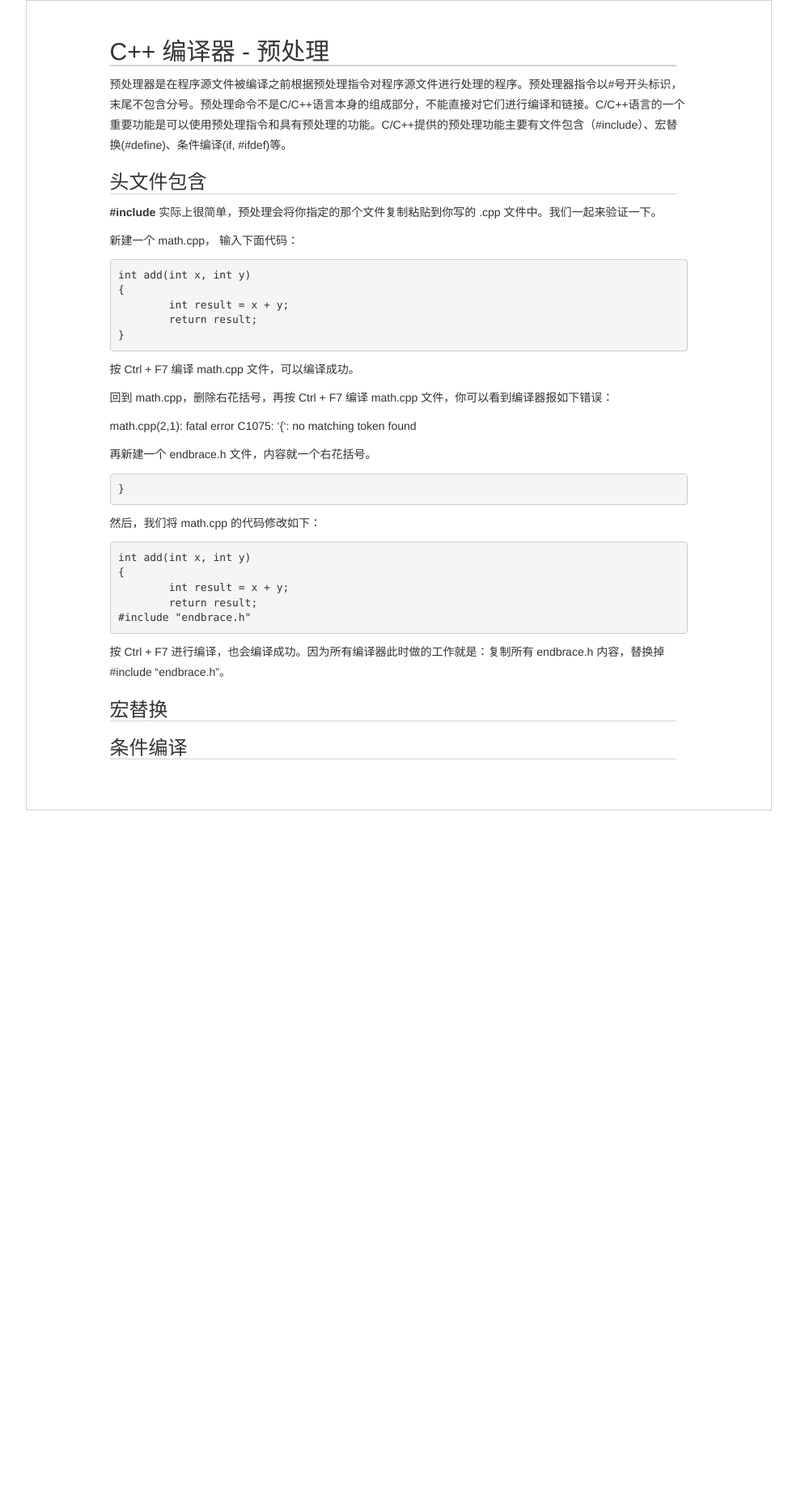
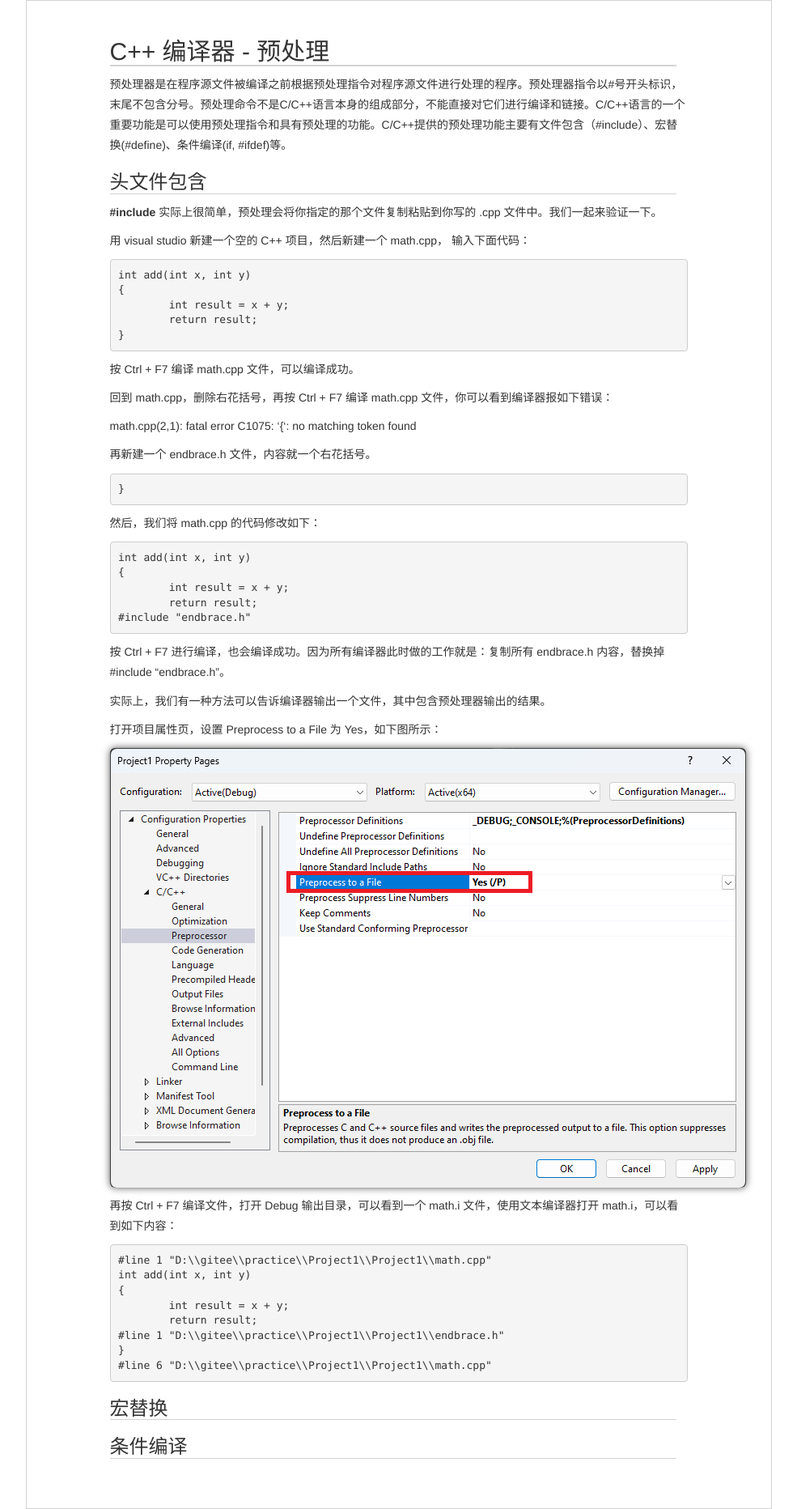
Before and after one commit to luli100/luli100.github.io, a Jekyll site: the page built from _posts/2023-10-01-cplusplus-Preprocessor.md, in a window 1280 px wide. Shown: the whole page at 81% size, without its empty margins (147-1132 px from the left). Built offline with Jekyll 4.4.1, drawn with Linux system fonts in a browser that asks for light colours; before the commit the page ends 1001 px from its top, so only the background shows below that.

Commit message:
预处理器，头文件包含

````diff
--- a/_posts/2023-10-01-cplusplus-Preprocessor.md
+++ b/_posts/2023-10-01-cplusplus-Preprocessor.md
@@ -10,7 +10,7 @@ enable: true
 
 **#include** 实际上很简单，预处理会将你指定的那个文件复制粘贴到你写的 .cpp 文件中。我们一起来验证一下。
 
-新建一个 math.cpp， 输入下面代码：
+用 visual studio 新建一个空的 C++ 项目，然后新建一个 math.cpp， 输入下面代码：
 
 ```
 int add(int x, int y)
@@ -44,8 +44,24 @@ int add(int x, int y)
 
 按 Ctrl + F7 进行编译，也会编译成功。因为所有编译器此时做的工作就是：复制所有 endbrace.h 内容，替换掉 #include "endbrace.h"。
 
+实际上，我们有一种方法可以告诉编译器输出一个文件，其中包含预处理器输出的结果。
 
+打开项目属性页，设置 Preprocess to a File 为 Yes，如下图所示：
 
+![project property pages](/images/project1-property-pages.png)
+
+再按 Ctrl + F7 编译文件，打开 Debug 输出目录，可以看到一个 math.i 文件，使用文本编译器打开 math.i，可以看到如下内容：
+
+```
+#line 1 "D:\\gitee\\practice\\Project1\\Project1\\math.cpp"
+int add(int x, int y)
+{
+	int result = x + y;
+	return result;
+#line 1 "D:\\gitee\\practice\\Project1\\Project1\\endbrace.h"
+}
+#line 6 "D:\\gitee\\practice\\Project1\\Project1\\math.cpp"
+```
 
 ### 宏替换
 
````
Also changed, not shown: images/project1-property-pages.png (added).
